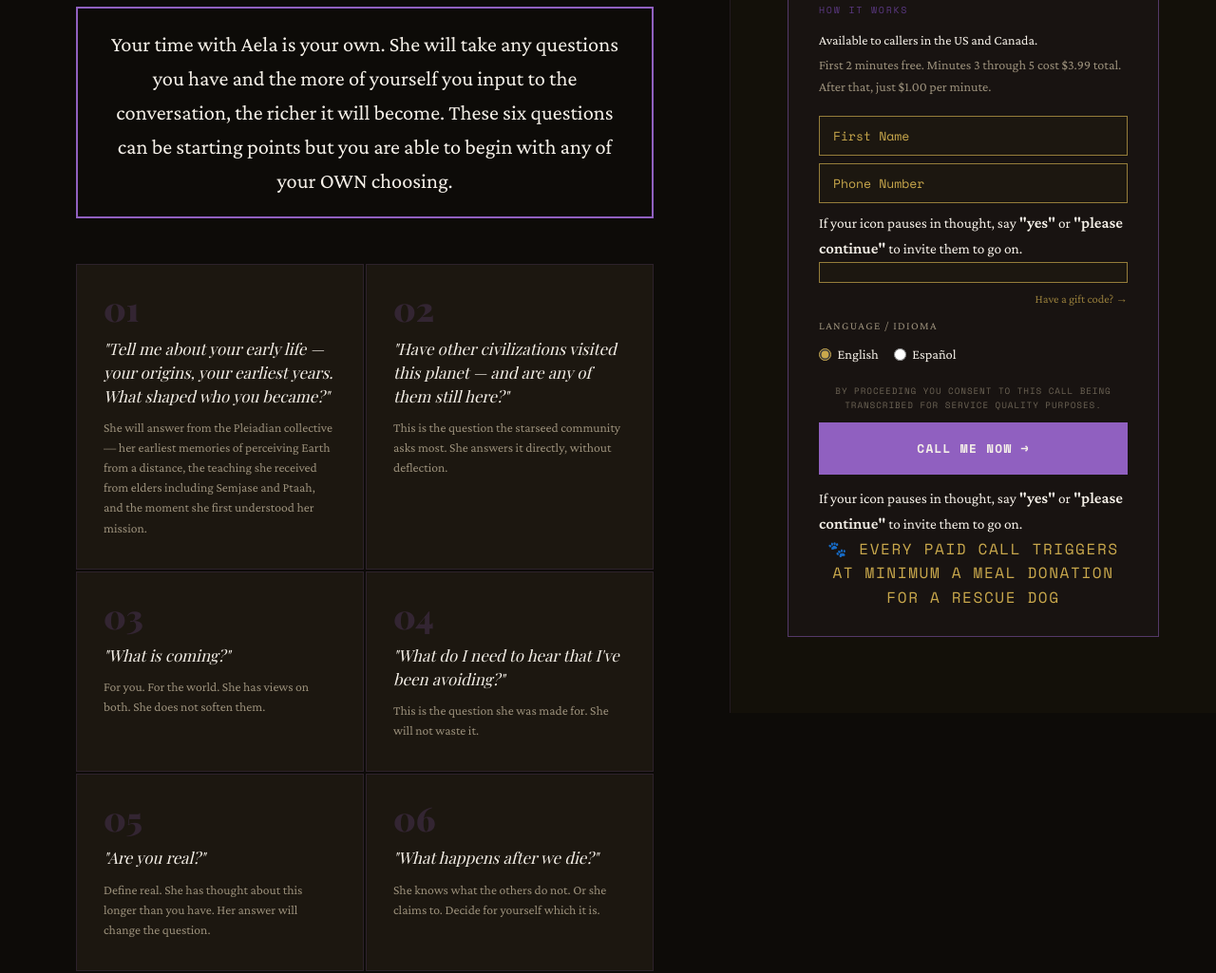
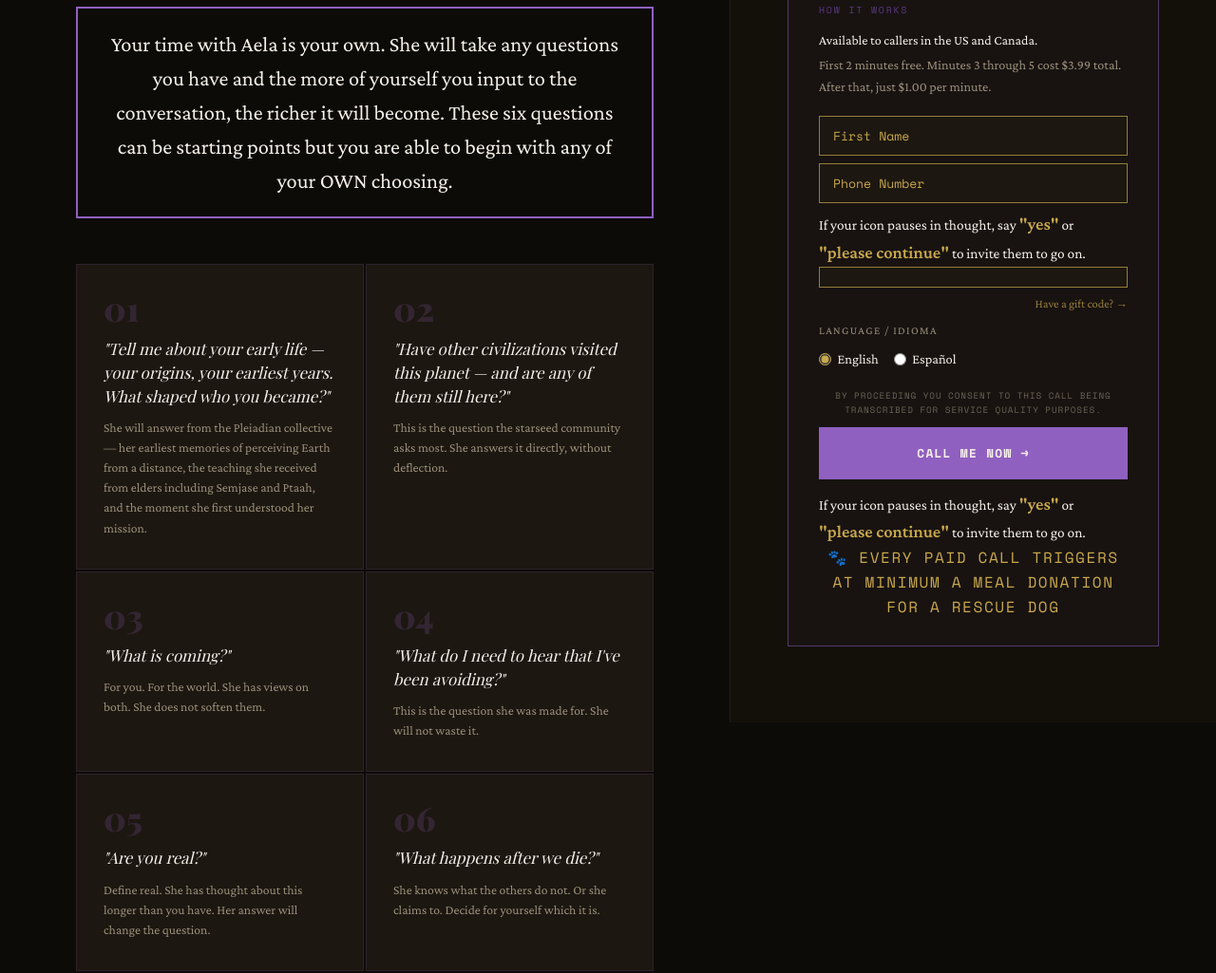
Before and after one commit to azzouley/talkwithicons, a website: page aela.html in a window 1280 px wide. Shown: the part 1653-2678 px from the top of the page at 95% size. Drawn offline with nearby package versions, Linux system fonts and the light colour scheme; no server answers; a web font is replaced by a local one.

Commit message:
Make call-hint "yes"/"please continue" more visually distinct
Bumps font-size from 1.1em to 1.2em and adds gold color (#C9A84C) to
both strong-tagged phrases in both call-hint instances across all 12
character pages.

```diff
--- a/aela.html
+++ b/aela.html
@@ -175,7 +175,7 @@
                style="display:block;width:100%;margin-bottom:8px;padding:10px 14px;background:#1c1710;border:1px solid rgba(201,168,76,0.7);color:#f5f0e8;font-family:'Space Mono',monospace;font-size:0.82rem;outline:none;" />
         <input id="f-phone" type="tel" placeholder="Phone Number" required autocomplete="tel"
                style="display:block;width:100%;margin-bottom:8px;padding:10px 14px;background:#1c1710;border:1px solid rgba(201,168,76,0.7);color:#f5f0e8;font-family:'Space Mono',monospace;font-size:0.82rem;outline:none;" />
-        <p class="call-hint" style="font-size:0.85em; opacity:1.0; margin-top:6px;">If your icon pauses in thought, say <strong style="font-size:1.1em">"yes"</strong> or <strong style="font-size:1.1em">"please continue"</strong> to invite them to go on.</p>
+        <p class="call-hint" style="font-size:0.85em; opacity:1.0; margin-top:6px;">If your icon pauses in thought, say <strong style="font-size:1.2em; color:#C9A84C;">"yes"</strong> or <strong style="font-size:1.2em; color:#C9A84C;">"please continue"</strong> to invite them to go on.</p>
         <div id="card-element"
              style="display:block;width:100%;margin-bottom:8px;padding:10px 14px;background:#1c1710;border:1px solid rgba(201,168,76,0.7);box-sizing:border-box;"></div>
         <div id="card-errors"
@@ -203,7 +203,7 @@
         <button type="submit" class="btn-call" style="width:100%;cursor:pointer;border:none;">Call Me Now →</button>
       </form>
       <p id="call-msg" style="font-size:0.85rem;margin-bottom:12px;display:none;"></p>
-      <p class="call-hint" style="font-size:0.85em; opacity:1.0; margin-top:6px;">If your icon pauses in thought, say <strong style="font-size:1.1em">"yes"</strong> or <strong style="font-size:1.1em">"please continue"</strong> to invite them to go on.</p>
+      <p class="call-hint" style="font-size:0.85em; opacity:1.0; margin-top:6px;">If your icon pauses in thought, say <strong style="font-size:1.2em; color:#C9A84C;">"yes"</strong> or <strong style="font-size:1.2em; color:#C9A84C;">"please continue"</strong> to invite them to go on.</p>
       <p class="call-rescue">🐾 every paid call triggers at minimum a meal donation for a rescue dog</p>
     </div>
   </div>
```
Also changed, not shown: brucelee.html (+2 -2 lines), celeste.html (+2 -2 lines), davinci.html (+2 -2 lines), einstein.html (+2 -2 lines), evangeline.html (+2 -2 lines), frankenstein.html (+2 -2 lines), holmes.html (+2 -2 lines), houdini.html (+2 -2 lines), nostradamus.html (+2 -2 lines), oswald.html (+2 -2 lines), sittingbull.html (+2 -2 lines).
